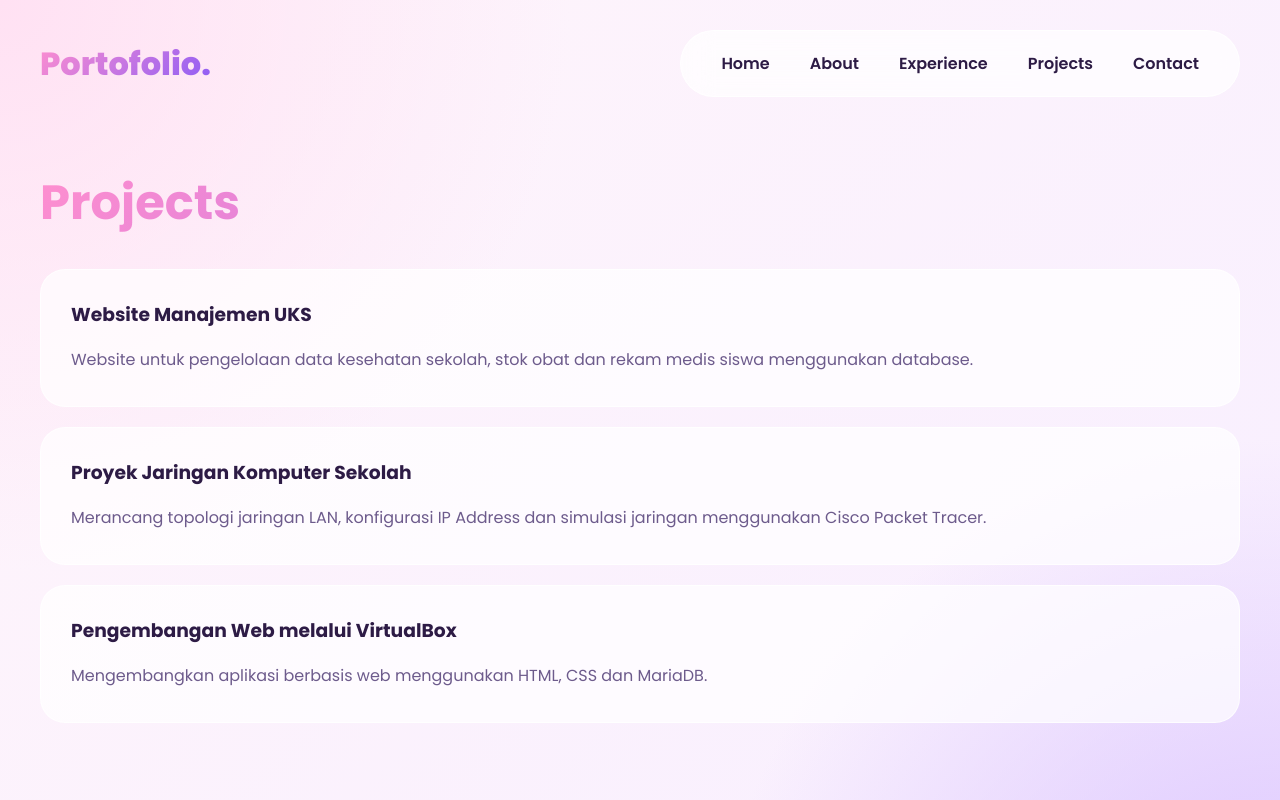
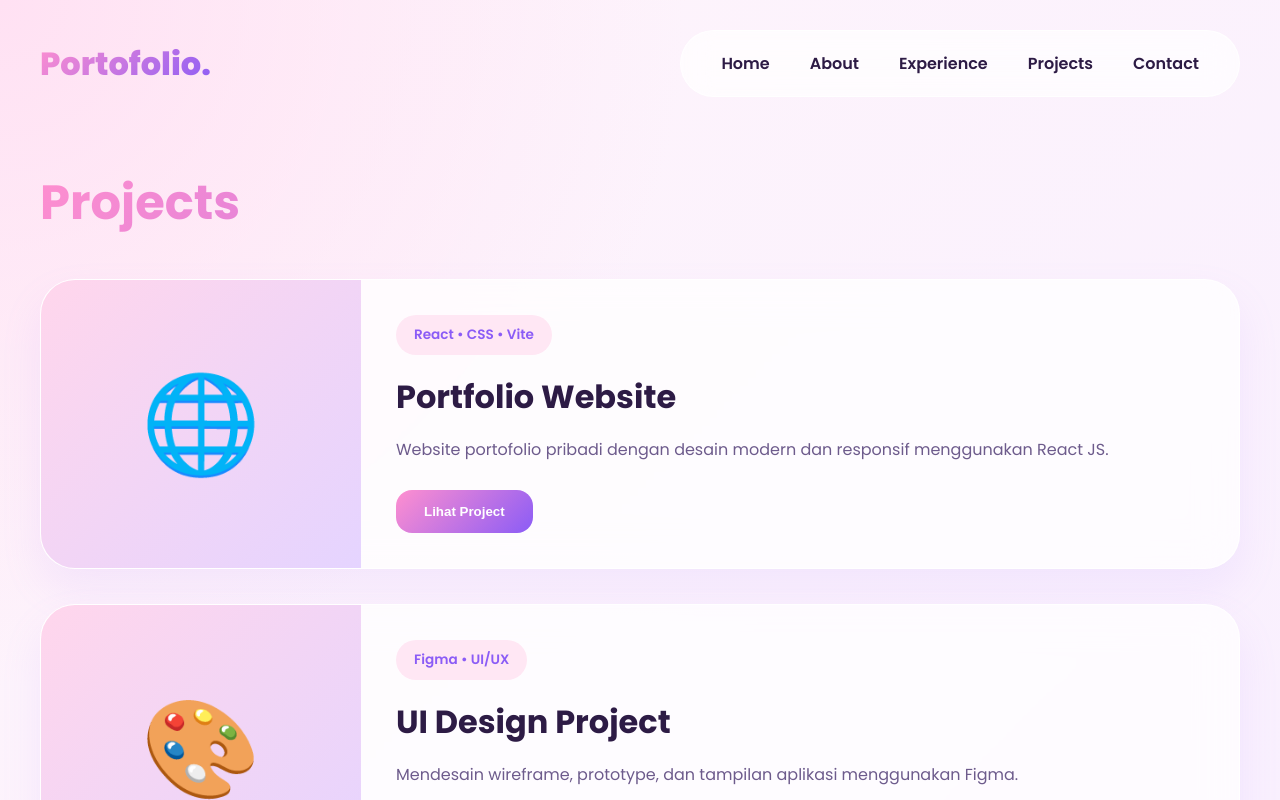
Before and after one commit to naasalwaa99-nsr/portofolio-nayla, a React (Vite) app: page /projects in a window 1280 px wide. Shown: the top 800 px of the page. Built offline with nearby package versions, Linux system fonts and the light colour scheme.

Commit message:
update tampilan

```diff
--- a/src/App.css
+++ b/src/App.css
@@ -546,33 +546,57 @@ nav a:hover{
   margin-top:30px;
 }
 
-.contact-links a{
+/* CONTACT PAGE */
+
+.contact-desc{
+  max-width:700px;
+  color:#6d5b8c;
+  line-height:1.8;
+  margin-bottom:40px;
+}
+
+.contact-grid{
+  display:grid;
+  grid-template-columns:
+  repeat(auto-fit,minmax(250px,1fr));
+  gap:25px;
+}
+
+.contact-card{
   text-decoration:none;
-  color:#8b5cf6;
-  font-weight:600;
-  font-size:1.05rem;
+  color:inherit;
 
   background:rgba(255,255,255,.75);
-  backdrop-filter:blur(10px);
-
-  padding:18px 24px;
-  border-radius:18px;
+  backdrop-filter:blur(20px);
 
   border:1px solid rgba(255,255,255,.8);
 
+  border-radius:30px;
+
+  padding:35px;
+
   transition:.3s;
+
+  box-shadow:
+  0 20px 40px rgba(179,136,255,.12);
 }
 
-.contact-links a:hover{
-  transform:translateY(-5px);
-  color:#ff5da2;
-  box-shadow:0 15px 30px rgba(179,136,255,.15);
+.contact-card:hover{
+  transform:translateY(-10px);
 }
 
-.contact-links p{
-  margin-top:10px;
-  font-size:1.1rem;
-  color:var(--text);
+.contact-icon{
+  font-size:3rem;
+  margin-bottom:15px;
+}
+
+.contact-card h3{
+  margin-bottom:10px;
+  color:#2d1b45;
+}
+
+.contact-card p{
+  color:#6d5b8c;
 }
 
 /* REACT ROUTER NAVBAR */
@@ -739,73 +763,286 @@ nav a:hover{
 
 }
 
-.experience-page {
-  max-width: 1000px;
-  margin: auto;
-  padding: 50px 20px;
+/* EXPERIENCE PAGE */
+
+.experience-showcase{
+  margin-top:40px;
 }
 
-.experience-title {
-  text-align: left;
-  font-size: 3rem;
-  margin-bottom: 50px;
-  background: linear-gradient(90deg, #6a11cb, #ff4d6d);
-  -webkit-background-clip: text;
-  -webkit-text-fill-color: transparent;
+.experience-card{
+  background:rgba(255,255,255,.75);
+  backdrop-filter:blur(20px);
+
+  border:1px solid rgba(255,255,255,.8);
+
+  border-radius:35px;
+  padding:40px;
+
+  box-shadow:
+  0 20px 40px rgba(179,136,255,.12);
+
+  transition:.3s;
 }
 
-.timeline {
-  position: relative;
-  padding-left: 40px;
-  border-left: 4px solid #d9b3ff;
+.experience-card:hover{
+  transform:translateY(-8px);
 }
 
-.timeline-item {
-  position: relative;
-  margin-bottom: 40px;
+.experience-header{
+  display:flex;
+  justify-content:space-between;
+  align-items:center;
+  margin-bottom:20px;
 }
 
-.timeline-dot {
-  position: absolute;
-  left: -52px;
-  top: 20px;
-  width: 18px;
-  height: 18px;
-  background: #ff4d6d;
-  border-radius: 50%;
-  border: 4px solid white;
+.experience-badge{
+  padding:10px 20px;
+  border-radius:30px;
+
+  background:#ffe4f3;
+  color:#ff5da2;
+
+  font-weight:700;
 }
 
-.experience-card {
-  background: white;
-  padding: 25px;
-  border-radius: 20px;
-  box-shadow: 0 10px 25px rgba(0,0,0,0.08);
-  transition: 0.3s;
+.experience-date{
+  color:#8b5cf6;
+  font-weight:600;
 }
 
-.experience-card:hover {
-  transform: translateY(-8px);
+.experience-card h3{
+  font-size:2rem;
+  margin-bottom:10px;
+  color:#2d1b45;
 }
 
-.badge {
-  background: linear-gradient(90deg, #ff4d6d, #ff8fab);
-  color: white;
-  padding: 6px 14px;
-  border-radius: 20px;
-  font-size: 0.8rem;
+.experience-card h4{
+  color:#6d5b8c;
+  margin-bottom:25px;
 }
 
-.experience-card h2 {
-  margin-top: 15px;
+.experience-list{
+  padding-left:20px;
 }
 
-.experience-card h4 {
-  color: #666;
-  margin-bottom: 10px;
+.experience-list li{
+  margin-bottom:12px;
+  color:#6d5b8c;
+  line-height:1.8;
+}
+/* DRIBBBLE STYLE PROJECTS */
+
+.projects-showcase{
+  display:flex;
+  flex-direction:column;
+  gap:35px;
+  margin-top:40px;
 }
 
-.date {
-  color: #ff4d6d;
-  font-weight: bold;
+.project-showcase-card{
+  display:grid;
+  grid-template-columns:320px 1fr;
+
+  background:rgba(255,255,255,.75);
+  backdrop-filter:blur(20px);
+
+  border-radius:35px;
+  overflow:hidden;
+
+  border:1px solid rgba(255,255,255,.8);
+
+  box-shadow:
+  0 20px 40px rgba(179,136,255,.12);
+
+  transition:.4s;
 }
+
+.project-showcase-card:hover{
+  transform:translateY(-10px);
+}
+
+.project-preview{
+  min-height:260px;
+
+  display:flex;
+  justify-content:center;
+  align-items:center;
+
+  font-size:6rem;
+
+  background:
+  linear-gradient(
+    135deg,
+    #ffd6ec,
+    #e5d4ff
+  );
+}
+
+.project-info{
+  padding:35px;
+}
+
+.project-tag{
+  display:inline-block;
+
+  padding:10px 18px;
+
+  border-radius:30px;
+
+  background:#ffe7f4;
+
+  color:#8b5cf6;
+
+  font-size:.85rem;
+  font-weight:600;
+
+  margin-bottom:18px;
+}
+
+.project-info h3{
+  font-size:2rem;
+  margin-bottom:15px;
+  color:#2d1b45;
+}
+
+.project-info p{
+  color:#6d5b8c;
+  line-height:1.8;
+  margin-bottom:25px;
+}
+
+.project-info button{
+  border:none;
+  cursor:pointer;
+
+  padding:14px 28px;
+  border-radius:16px;
+
+  color:white;
+  font-weight:600;
+
+  background:linear-gradient(
+    135deg,
+    #ff8fcf,
+    #8b5cf6
+  );
+
+  transition:.3s;
+}
+
+.project-info button:hover{
+  transform:translateY(-3px);
+}
+
+@media(max-width:900px){
+
+  .project-showcase-card{
+    grid-template-columns:1fr;
+  }
+
+  .project-preview{
+    min-height:180px;
+  }
+
+}
+
+/* ABOUT PAGE DRIBBBLE STYLE */
+
+.section-tag{
+  display:inline-block;
+
+  padding:10px 20px;
+  border-radius:30px;
+
+  background:#ffe4f3;
+  color:#ff5da2;
+
+  font-size:.9rem;
+  font-weight:700;
+}
+
+.about-title{
+  font-size:4rem;
+  margin:20px 0 40px;
+
+  background:linear-gradient(
+    135deg,
+    #ff8fcf,
+    #8b5cf6
+  );
+
+  -webkit-background-clip:text;
+  -webkit-text-fill-color:transparent;
+}
+
+.about-section{
+  margin-top:70px;
+}
+
+.about-glass-card,
+.glass-card{
+  background:rgba(255,255,255,.75);
+
+  backdrop-filter:blur(20px);
+
+  border:1px solid rgba(255,255,255,.8);
+
+  border-radius:30px;
+
+  padding:35px;
+
+  box-shadow:
+  0 20px 40px rgba(179,136,255,.12);
+}
+
+.skills-container{
+  display:grid;
+  grid-template-columns:1fr 1fr;
+  gap:30px;
+}
+
+.education-card span{
+  display:inline-block;
+  margin-top:15px;
+
+  color:#8b5cf6;
+  font-weight:600;
+}
+
+.funfacts-grid{
+  display:grid;
+  grid-template-columns:
+  repeat(auto-fit,minmax(250px,1fr));
+
+  gap:20px;
+}
+
+.funfact-card{
+  background:rgba(255,255,255,.75);
+
+  backdrop-filter:blur(20px);
+
+  padding:25px;
+
+  border-radius:25px;
+
+  border:1px solid rgba(255,255,255,.8);
+
+  transition:.3s;
+}
+
+.funfact-card:hover{
+  transform:translateY(-8px);
+}
+
+@media(max-width:900px){
+
+  .skills-container{
+    grid-template-columns:1fr;
+  }
+
+  .about-title{
+    font-size:3rem;
+  }
+
+}
--- a/src/pages/Experience.jsx
+++ b/src/pages/Experience.jsx
@@ -8,33 +8,48 @@ function Experience() {
       <Navbar />
 
       <section className="section page">
-        <h2>Experience</h2>
 
-        <div className="timeline">
-          <div className="timeline-item">
-            <div className="timeline-dot"></div>
+        <span className="section-tag">
+          EXPERIENCE
+        </span>
 
-            <div className="experience-card">
+        <h1 className="about-title">
+          My Journey 🚀
+        </h1>
 
+        <div className="experience-showcase">
 
-  <h3>Praktik Kerja Lapangan (PKL)</h3>
+          <div className="experience-card">
 
-  <h4>
-    PT Medianusa Permana (Permana Solutions)
-  </h4>
+            <div className="experience-header">
+              <span className="experience-badge">
+                PKL
+              </span>
 
-  <p className="date">
-    Mei 2026 – Maret 2027
-  </p>
+              <span className="experience-date">
+                Mei 2026 – Maret 2027
+              </span>
+            </div>
 
-  <p>
-    • Melakukan software testing pada aplikasi web<br/>
-    • Membuat dokumentasi sistem dan test case<br/>
-    • Membuat desain (UI) menggunakan Figma<br/>
-  </p>
-</div>
+            <h3>
+              Praktik Kerja Lapangan
+            </h3>
+
+            <h4>
+              PT Medianusa Permana (Permana Solutions)
+            </h4>
+
+            <ul className="experience-list">
+              <li>Melakukan software testing pada aplikasi web</li>
+              <li>Membuat dokumentasi sistem dan test case</li>
+              <li>Membuat desain antarmuka (UI) menggunakan Figma</li>
+              <li>Berkolaborasi dalam pengembangan website</li>
+            </ul>
+
           </div>
+
         </div>
+
       </section>
 
       <Footer />
--- a/src/pages/Projects.jsx
+++ b/src/pages/Projects.jsx
@@ -1,6 +1,7 @@
 import Navbar from "../components/Navbar";
 import Footer from "../components/Footer";
 import "../App.css";
+
 function Projects() {
   return (
     <>
@@ -9,31 +10,71 @@ function Projects() {
       <section className="section page">
         <h2>Projects</h2>
 
-        <div className="project-card">
-          <h3>Website Manajemen UKS</h3>
+        <div className="projects-showcase">
+
+          <div className="project-showcase-card">
+            <div className="project-preview">
+              🌐
+            </div>
+
+            <div className="project-info">
+              <span className="project-tag">
+                React • CSS • Vite
+              </span>
+
+              <h3>Portfolio Website</h3>
 
               <p>
-            Website untuk pengelolaan data kesehatan sekolah,
-            stok obat dan rekam medis siswa menggunakan database.
+                Website portofolio pribadi dengan desain modern
+                dan responsif menggunakan React JS.
               </p>
+
+              <button>Lihat Project</button>
+            </div>
           </div>
 
-        <div className="project-card">
-          <h3>Proyek Jaringan Komputer Sekolah</h3>
+          <div className="project-showcase-card">
+            <div className="project-preview">
+              🎨
+            </div>
+
+            <div className="project-info">
+              <span className="project-tag">
+                Figma • UI/UX
+              </span>
+
+              <h3>UI Design Project</h3>
 
               <p>
-            Merancang topologi jaringan LAN, konfigurasi IP Address
-            dan simulasi jaringan menggunakan Cisco Packet Tracer.
+                Mendesain wireframe, prototype, dan tampilan
+                aplikasi menggunakan Figma.
               </p>
+
+              <button>Lihat Design</button>
+            </div>
           </div>
 
-        <div className="project-card">
-          <h3>Pengembangan Web melalui VirtualBox</h3>
+          <div className="project-showcase-card">
+            <div className="project-preview">
+              🖥️
+            </div>
+
+            <div className="project-info">
+              <span className="project-tag">
+                Cisco • Networking
+              </span>
+
+              <h3>Network Simulation</h3>
 
               <p>
-            Mengembangkan aplikasi berbasis web menggunakan
-            HTML, CSS dan MariaDB.
+                Simulasi topologi jaringan komputer menggunakan
+                Cisco Packet Tracer.
               </p>
+
+              <button>Lihat Detail</button>
+            </div>
+          </div>
+
         </div>
       </section>
 
```
Also changed, not shown: src/pages/About.jsx (+67 -25 lines), src/pages/Contact.jsx (+33 -6 lines). Lines whose indentation alone changed are shown as unchanged.
